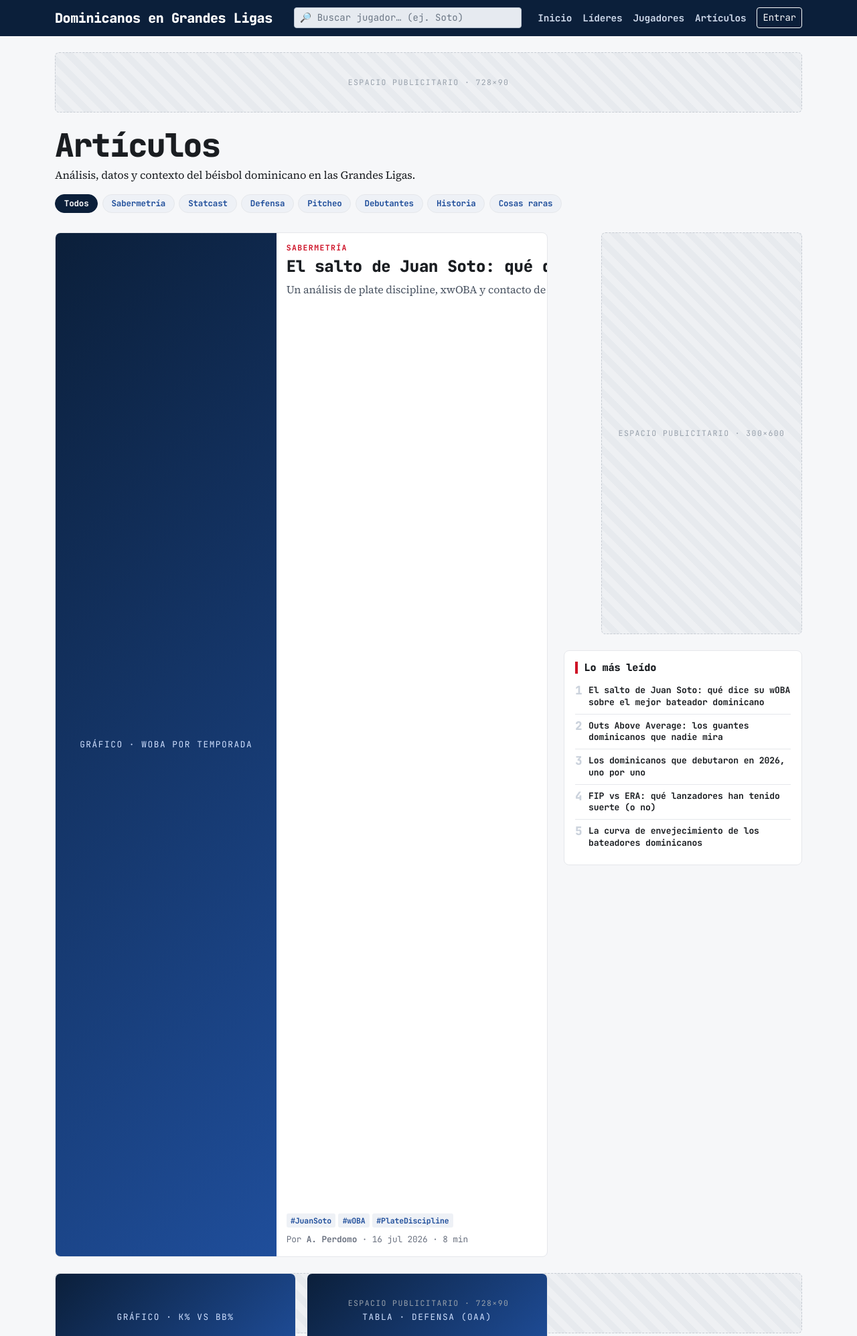
After one commit to albertop/dglweb, a Django app: page /articulos/ in a window 1280 px wide. The commit adds this page. Shown: the top 1995 px of the page at 67% size. Run offline with Django 5.2, Linux system fonts and the light colour scheme; parts of the project's set-up code (start-up, migrations or seed data) failed here and were passed over.

Commit message:
feat(articulos): índice en /articulos/, llevado del mockup a Django
Categoría única por artículo —el kicker rojo, navegable con las pills de
arriba porque son excluyentes— y hashtags libres dentro de cada tarjeta.
Sin widget de líderes: acá el lector viene a leer, no a consultar.

Cuatro decisiones del diseño que vale la pena dejar dichas:

* El destacado va horizontal. Se distingue de la retícula sin necesidad
  de ser gigante.
* La entradilla en serif, como el cuerpo del artículo: adelanta cómo se
  va a leer adentro. El título y la meta siguen en monoespaciada.
* «Lo más leído» es un ranking numerado y no más tarjetas. Repetir el
  mismo componente a la derecha haría que la página entera se leyera como
  una sola lista larga.
* Las tarjetas no llevan sombra, solo un filo tenue; el realce llega al
  pasar el mouse. Doce sombras en pantalla vuelven la lista un relieve.

Anuncios: 728×90 arriba, 300×600 pegajoso al lado, in-feed entre las dos
filas de tarjetas, y 728×90 abajo. Todos con su alto reservado desde el
CSS, así el contenido nace en su sitio y no salta al cargar.

Las tarjetas son de muestra, como las de la portada: el modelo `Article`
de Wagtail llega en la Fase 5 y entonces la vista listará lo publicado.
La página existe desde ahora porque el enlace del menú ya la prometía, y
un menú que lleva a `#` es peor que uno que lleva a una lista provisional.

El lateral reusa `.dgl-ad-pegado`, que ya existía para el rascacielos de
líderes, en vez de estrenar una tercera clase que signifique lo mismo.

Co-Authored-By: Claude Opus 5 <noreply@anthropic.com>

```diff
--- a/config/urls.py
+++ b/config/urls.py
@@ -11,7 +11,7 @@ from wagtail import urls as wagtail_urls
 from wagtail.admin import urls as wagtailadmin_urls
 from wagtail.documents import urls as wagtaildocs_urls
 
-from dglweb.core.views import health, home, pipeline_health, pizarra
+from dglweb.core.views import articles_index, health, home, pipeline_health, pizarra
 from dglweb.stats.staticdata import views as staticdata_views
 
 urlpatterns: list[URLPattern | URLResolver] = [
@@ -29,6 +29,7 @@ urlpatterns: list[URLPattern | URLResolver] = [
     path("", home, name="home"),
     # El fragmento de la pizarra, que el navegador vuelve a pedir mientras haya juegos vivos.
     path("pizarra/", pizarra, name="pizarra"),
+    path("articulos/", articles_index, name="articles"),
     path("", include("dglweb.profiles.urls")),  # /jugador/<slug>/ — before Wagtail's catch-all
     # Wagtail page-serving catch-all (pages appear in Fase 5).
     path("", include(wagtail_urls)),
--- a/dglweb/core/views.py
+++ b/dglweb/core/views.py
@@ -18,6 +18,20 @@ def home(request: HttpRequest) -> HttpResponse:
             "lideres": mlb_leaders.portada(),
         },
     )
+
+
+def articles_index(request: HttpRequest) -> HttpResponse:
+    """El índice de artículos.
+
+    Categoría única por artículo —el kicker— y hashtags libres. Sin widget de líderes: acá el lector
+    viene a leer, no a consultar.
+
+    Las tarjetas todavía son de muestra, como las de la portada: el modelo `Article` de Wagtail llega
+    en la Fase 5 y esta vista pasará a listar lo publicado. La página existe desde ahora porque el
+    enlace del menú ya la promete, y un menú que lleva a `#` es peor que uno que lleva a una lista
+    provisional.
+    """
+    return render(request, "articles.html", {})
 
 
 def pizarra(request: HttpRequest) -> HttpResponse:
--- a/static/css/site.css
+++ b/static/css/site.css
@@ -806,3 +806,55 @@ a.dgl-article-title:hover { color: var(--dgl-blue); text-decoration: none; }
    blanco pintaba los márgenes del contenedor, que son más anchos que el anuncio, y dejaba dos
    franjas blancas a los lados. */
 .dgl-ad-pegajoso { position: sticky; bottom: .75rem; background-color: var(--dgl-card); }
+
+/* ---------- Índice de artículos ---------- */
+/* La tarjeta. Sin sombra y con un filo tenue: son doce en pantalla, y doce sombras convierten la
+   lista en un relieve. El realce llega al pasar el mouse. */
+.dgl-art {
+  display: flex; flex-direction: column; height: 100%;
+  background: var(--dgl-card); border: 1px solid var(--dgl-line); border-radius: .5rem;
+  overflow: hidden; transition: border-color .15s, transform .15s;
+}
+.dgl-art:hover { border-color: var(--dgl-blue); transform: translateY(-2px); }
+.dgl-art .cuerpo { padding: .8rem .9rem 1rem; display: flex; flex-direction: column; flex: 1 0 auto; }
+.dgl-art h3 {
+  font-size: .95rem; font-weight: 750; letter-spacing: -.01em; line-height: 1.3; margin: .35rem 0 .5rem;
+}
+.dgl-art h3 a { color: var(--dgl-ink); }
+.dgl-art h3 a:hover { color: var(--dgl-blue); text-decoration: none; }
+/* La entradilla en serif, como el cuerpo del artículo: adelanta cómo se va a leer adentro. */
+.dgl-art .entradilla {
+  font-family: "Source Serif 4", Georgia, "Times New Roman", serif;
+  font-size: .9rem; line-height: 1.5; color: #4b5563; margin-bottom: .6rem;
+}
+/* La meta pegada abajo, para que las tarjetas de una fila la alineen aunque los títulos midan
+   distinto. */
+.dgl-art .pie { margin-top: auto; }
+.dgl-art-tags { display: flex; flex-wrap: wrap; gap: .25rem; margin-top: .5rem; }
+
+/* El destacado: la misma tarjeta en horizontal. Se distingue de la retícula sin ser gigante. */
+.dgl-art-destacado { flex-direction: row; }
+.dgl-art-destacado .dgl-thumb { flex: 0 0 45%; height: auto; min-height: 260px; }
+.dgl-art-destacado h3 { font-size: 1.5rem; line-height: 1.2; }
+.dgl-art-destacado .entradilla { font-size: 1rem; }
+@media (max-width: 767px) {
+  .dgl-art-destacado { flex-direction: column; }
+  .dgl-art-destacado .dgl-thumb { flex: 0 0 auto; min-height: 180px; }
+}
+
+/* Las categorías. Se deslizan en móvil en vez de apilarse en tres renglones. */
+.dgl-cats { display: flex; gap: .4rem; overflow-x: auto; padding-bottom: .3rem; scrollbar-width: none; }
+.dgl-cats::-webkit-scrollbar { display: none; }
+.dgl-cats .dgl-pill { flex: 0 0 auto; }
+
+/* «Lo más leído»: un ranking numerado y no más tarjetas — repetir el mismo componente a la derecha
+   haría que la página entera se leyera como una sola lista larga. */
+.dgl-top { counter-reset: leidos; }
+.dgl-top li { display: flex; gap: .6rem; padding: .5rem 0; border-bottom: 1px solid var(--dgl-line); }
+.dgl-top li:last-child { border-bottom: 0; }
+.dgl-top li::before {
+  counter-increment: leidos; content: counter(leidos);
+  font-weight: 800; font-size: 1.1rem; color: #cbd2dc; line-height: 1;
+}
+.dgl-top a { color: var(--dgl-ink); font-size: .82rem; font-weight: 650; line-height: 1.35; }
+.dgl-top a:hover { color: var(--dgl-blue); text-decoration: none; }
--- /dev/null
+++ b/templates/articles.html
@@ -0,0 +1,189 @@
+{% extends "base.html" %}
+{% comment %}
+Índice de artículos.
+
+La categoría es ÚNICA por artículo —el kicker rojo de cada tarjeta— y se navega con las pills de
+arriba, porque son excluyentes. Los hashtags son libres y viven dentro de la tarjeta: un artículo
+lleva los que haga falta.
+
+Sin widget de líderes, a diferencia de la portada y de /lideres/: acá el lector viene a leer.
+
+Las tarjetas son de muestra, igual que las de la portada. El modelo `Article` de Wagtail llega en la
+Fase 5 y entonces esta plantilla recorrerá lo publicado. La página existe desde ahora porque el
+enlace del menú ya la promete.
+{% endcomment %}
+{% block title %}Artículos · Dominicanos en Grandes Ligas{% endblock %}
+
+{% block content %}
+<main class="container my-4">
+
+  {# Alto reservado desde el CSS: el título nace en su sitio y no baja cuando el anuncio carga. #}
+  <div class="dgl-ad dgl-ad-leader mb-4">Espacio publicitario · 728×90</div>
+
+  <h1 class="dgl-page-title">Artículos</h1>
+  <div class="dgl-lede mb-3">
+    <p class="mb-0">Análisis, datos y contexto del béisbol dominicano en las Grandes Ligas.</p>
+  </div>
+
+  {% comment %}
+    Categoría única, así que se navegan como filtro y no como etiquetas acumulables. En móvil la fila
+    se desliza en vez de apilarse en tres renglones.
+  {% endcomment %}
+  <nav class="dgl-cats mb-4" aria-label="Categorías">
+    <a class="dgl-pill active" href="#" aria-current="page">Todos</a>
+    <a class="dgl-pill" href="#">Sabermetría</a>
+    <a class="dgl-pill" href="#">Statcast</a>
+    <a class="dgl-pill" href="#">Defensa</a>
+    <a class="dgl-pill" href="#">Pitcheo</a>
+    <a class="dgl-pill" href="#">Debutantes</a>
+    <a class="dgl-pill" href="#">Historia</a>
+    <a class="dgl-pill" href="#">Cosas raras</a>
+  </nav>
+
+  <div class="row g-4">
+    <div class="col-lg-8">
+
+      {# El destacado va horizontal: se distingue de la retícula sin necesidad de ser gigante. #}
+      <article class="dgl-art dgl-art-destacado mb-4">
+        <div class="dgl-thumb">Gráfico · wOBA por temporada</div>
+        <div class="cuerpo">
+          <div class="dgl-kicker">Sabermetría</div>
+          <h3><a href="#">El salto de Juan Soto: qué dice su wOBA sobre el mejor bateador
+            dominicano de la década</a></h3>
+          <p class="entradilla">Un análisis de plate discipline, xwOBA y contacto de calidad que
+            explica por qué Soto está en camino a números históricos entre los dominicanos.</p>
+          <div class="pie">
+            <div class="dgl-art-tags">
+              <span class="dgl-tag">#JuanSoto</span>
+              <span class="dgl-tag">#wOBA</span>
+              <span class="dgl-tag">#PlateDiscipline</span>
+            </div>
+            <div class="dgl-meta mt-2">Por <b>A. Perdomo</b> · 16 jul 2026 · 8 min</div>
+          </div>
+        </div>
+      </article>
+
+      <div class="row g-3">
+        <div class="col-md-6">
+          <article class="dgl-art">
+            <div class="dgl-thumb" style="height:130px">Gráfico · K% vs BB%</div>
+            <div class="cuerpo">
+              <div class="dgl-kicker">Cosas raras</div>
+              <h3><a href="#">Los 5 dominicanos con el K-BB% más raro de 2026</a></h3>
+              <p class="entradilla">Ponchan poco y caminan menos. Qué dice eso de su enfoque en el plato.</p>
+              <div class="pie">
+                <div class="dgl-art-tags"><span class="dgl-tag">#K%</span> <span class="dgl-tag">#BB%</span></div>
+                <div class="dgl-meta mt-2">14 jul · 6 min</div>
+              </div>
+            </div>
+          </article>
+        </div>
+        <div class="col-md-6">
+          <article class="dgl-art">
+            <div class="dgl-thumb" style="height:130px">Tabla · Defensa (OAA)</div>
+            <div class="cuerpo">
+              <div class="dgl-kicker">Defensa</div>
+              <h3><a href="#">Outs Above Average: los guantes dominicanos que nadie mira</a></h3>
+              <p class="entradilla">La defensa no sale en la caja, pero decide juegos. Quiénes la sostienen.</p>
+              <div class="pie">
+                <div class="dgl-art-tags"><span class="dgl-tag">#OAA</span> <span class="dgl-tag">#Defensa</span></div>
+                <div class="dgl-meta mt-2">12 jul · 7 min</div>
+              </div>
+            </div>
+          </article>
+        </div>
+
+        {# El único anuncio que se mete entre el contenido, separando las dos filas de tarjetas. #}
+        <div class="col-12">
+          <div class="dgl-ad dgl-ad-leader my-1">Espacio publicitario · in-feed</div>
+        </div>
+
+        <div class="col-md-6">
+          <article class="dgl-art">
+            <div class="dgl-thumb" style="height:130px">Gráfico · Sprint speed</div>
+            <div class="cuerpo">
+              <div class="dgl-kicker">Statcast</div>
+              <h3><a href="#">Velocidad en las bases: el top dominicano por sprint speed</a></h3>
+              <p class="entradilla">Quién corre de verdad, más allá de las bases robadas.</p>
+              <div class="pie">
+                <div class="dgl-art-tags"><span class="dgl-tag">#Statcast</span> <span class="dgl-tag">#SprintSpeed</span></div>
+                <div class="dgl-meta mt-2">10 jul · 5 min</div>
+              </div>
+            </div>
+          </article>
+        </div>
+        <div class="col-md-6">
+          <article class="dgl-art">
+            <div class="dgl-thumb" style="height:130px">Gráfico · FIP vs ERA</div>
+            <div class="cuerpo">
+              <div class="dgl-kicker">Pitcheo</div>
+              <h3><a href="#">FIP vs ERA: qué lanzadores dominicanos han tenido suerte (o no)</a></h3>
+              <p class="entradilla">La diferencia entre las dos métricas cuenta quién viene a corregir.</p>
+              <div class="pie">
+                <div class="dgl-art-tags"><span class="dgl-tag">#FIP</span> <span class="dgl-tag">#ERA</span></div>
+                <div class="dgl-meta mt-2">8 jul · 9 min</div>
+              </div>
+            </div>
+          </article>
+        </div>
+        <div class="col-md-6">
+          <article class="dgl-art">
+            <div class="dgl-thumb" style="height:130px">Tabla · Novatos</div>
+            <div class="cuerpo">
+              <div class="dgl-kicker">Debutantes</div>
+              <h3><a href="#">Los dominicanos que debutaron en 2026, uno por uno</a></h3>
+              <p class="entradilla">Diecisiete nombres nuevos. Quiénes son y de dónde salieron.</p>
+              <div class="pie">
+                <div class="dgl-art-tags"><span class="dgl-tag">#Debuts</span></div>
+                <div class="dgl-meta mt-2">6 jul · 4 min</div>
+              </div>
+            </div>
+          </article>
+        </div>
+        <div class="col-md-6">
+          <article class="dgl-art">
+            <div class="dgl-thumb" style="height:130px">Gráfico · Edad vs OPS</div>
+            <div class="cuerpo">
+              <div class="dgl-kicker">Historia</div>
+              <h3><a href="#">La curva de envejecimiento de los bateadores dominicanos</a></h3>
+              <p class="entradilla">A qué edad rinden más, y cuándo empieza de verdad la caída.</p>
+              <div class="pie">
+                <div class="dgl-art-tags"><span class="dgl-tag">#Envejecimiento</span> <span class="dgl-tag">#OPS</span></div>
+                <div class="dgl-meta mt-2">4 jul · 8 min</div>
+              </div>
+            </div>
+          </article>
+        </div>
+      </div>
+
+      <div class="text-center my-4">
+        <a href="#" class="btn btn-outline-primary btn-sm px-4">Cargar más artículos</a>
+      </div>
+    </div>
+
+    <aside class="col-lg-4">
+      {# `dgl-ad-pegado` ya existe: es el pegajoso por arriba que usa la página de líderes. #}
+      <div class="dgl-ad-pegado">
+        <div class="dgl-ad dgl-ad-torre mb-4">Espacio publicitario · 300×600</div>
+
+        {% comment %}
+          Un ranking corto y no más tarjetas: repetir el mismo componente a la derecha haría que la
+          página entera se leyera como una sola lista larga.
+        {% endcomment %}
+        <section class="dgl-panel p-3">
+          <h2 class="dgl-section-title mb-2" style="font-size:.95rem" id="mas-leido">Lo más leído</h2>
+          <ol class="list-unstyled dgl-top mb-0" aria-labelledby="mas-leido">
+            <li><a href="#">El salto de Juan Soto: qué dice su wOBA sobre el mejor bateador dominicano</a></li>
+            <li><a href="#">Outs Above Average: los guantes dominicanos que nadie mira</a></li>
+            <li><a href="#">Los dominicanos que debutaron en 2026, uno por uno</a></li>
+            <li><a href="#">FIP vs ERA: qué lanzadores han tenido suerte (o no)</a></li>
+            <li><a href="#">La curva de envejecimiento de los bateadores dominicanos</a></li>
+          </ol>
+        </section>
+      </div>
+    </aside>
+  </div>
+
+  <div class="dgl-ad dgl-ad-leader mt-4">Espacio publicitario · 728×90</div>
+</main>
+{% endblock %}
--- a/templates/base.html
+++ b/templates/base.html
@@ -9,7 +9,7 @@
   <link rel="preconnect" href="https://fonts.gstatic.com" crossorigin>
   <link href="https://fonts.googleapis.com/css2?family=JetBrains+Mono:wght@400;500;700;800&family=Source+Serif+4:ital,opsz,wght@0,8..60,400;0,8..60,600;1,8..60,400&display=swap" rel="stylesheet">
   <link href="https://cdn.jsdelivr.net/npm/bootstrap@5.3.3/dist/css/bootstrap.min.css" rel="stylesheet">
-  <link href="{% static 'css/site.css' %}?v=74" rel="stylesheet">
+  <link href="{% static 'css/site.css' %}?v=75" rel="stylesheet">
   {% block extra_head %}{% endblock %}
 </head>
 <body>
@@ -42,7 +42,7 @@
             {% block nav_home_current %}{% endblock %}>Inicio</a></li>
           <li class="nav-item"><a class="nav-link dgl-navlink" href="{% url 'leaders' %}">Líderes</a></li>
           <li class="nav-item"><a class="nav-link dgl-navlink" href="{% url 'players_index' %}">Jugadores</a></li>
-          <li class="nav-item"><a class="nav-link dgl-navlink" href="#">Artículos</a></li>
+          <li class="nav-item"><a class="nav-link dgl-navlink" href="{% url 'articles' %}">Artículos</a></li>
           <li class="nav-item ms-lg-2"><a class="btn btn-sm btn-outline-light" href="#">Entrar</a></li>
         </ul>
       </div>
@@ -77,7 +77,7 @@
       </div>
       <div class="col-6 col-md-3"><h6 id="pie-secciones">Secciones</h6>
         <ul class="list-unstyled small" aria-labelledby="pie-secciones">
-          <li><a href="#">Artículos</a></li>
+          <li><a href="{% url 'articles' %}">Artículos</a></li>
           <li><a href="{% url 'leaders' %}">Líderes</a></li>
           <li><a href="{% url 'players_index' %}">Jugadores</a></li></ul>
       </div>
```
Also changed, not shown: mockup/articles.html (added, +312 -0 lines), tests/test_smoke.py (+9 -0 lines).
